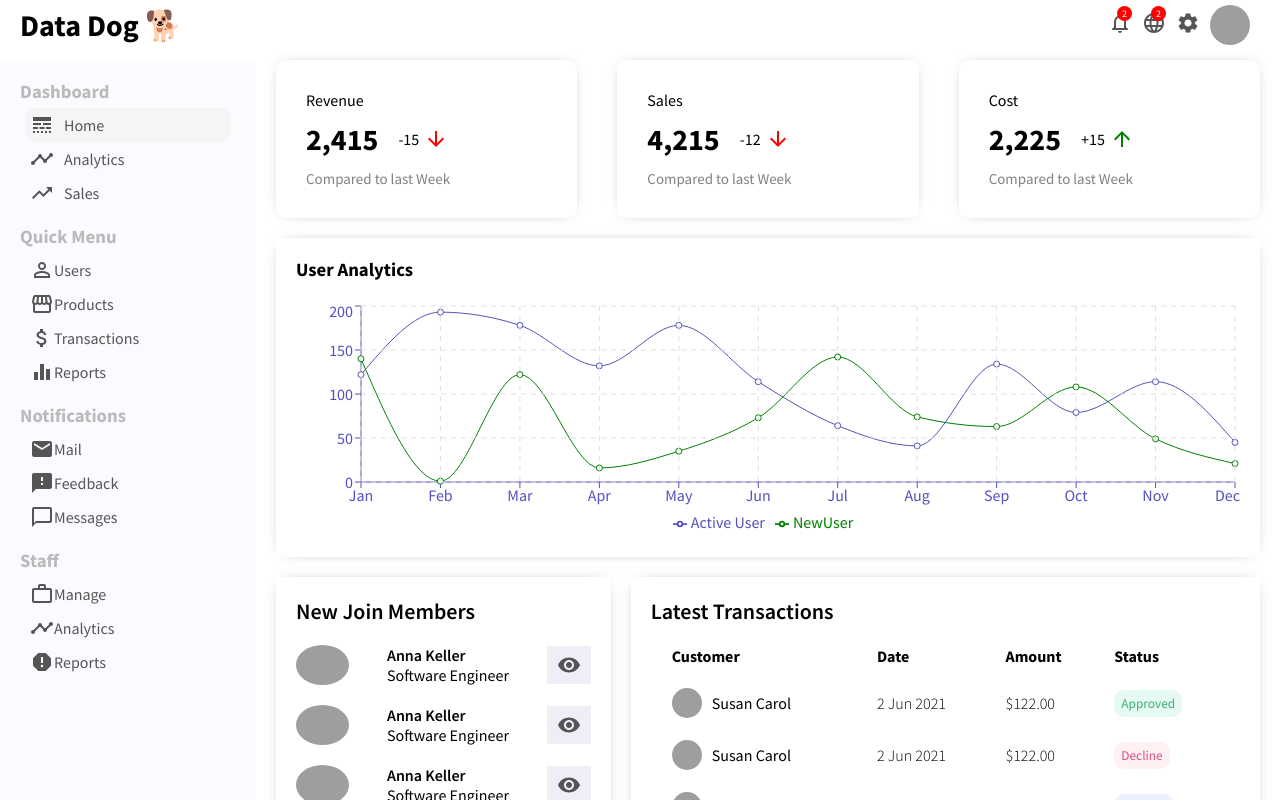
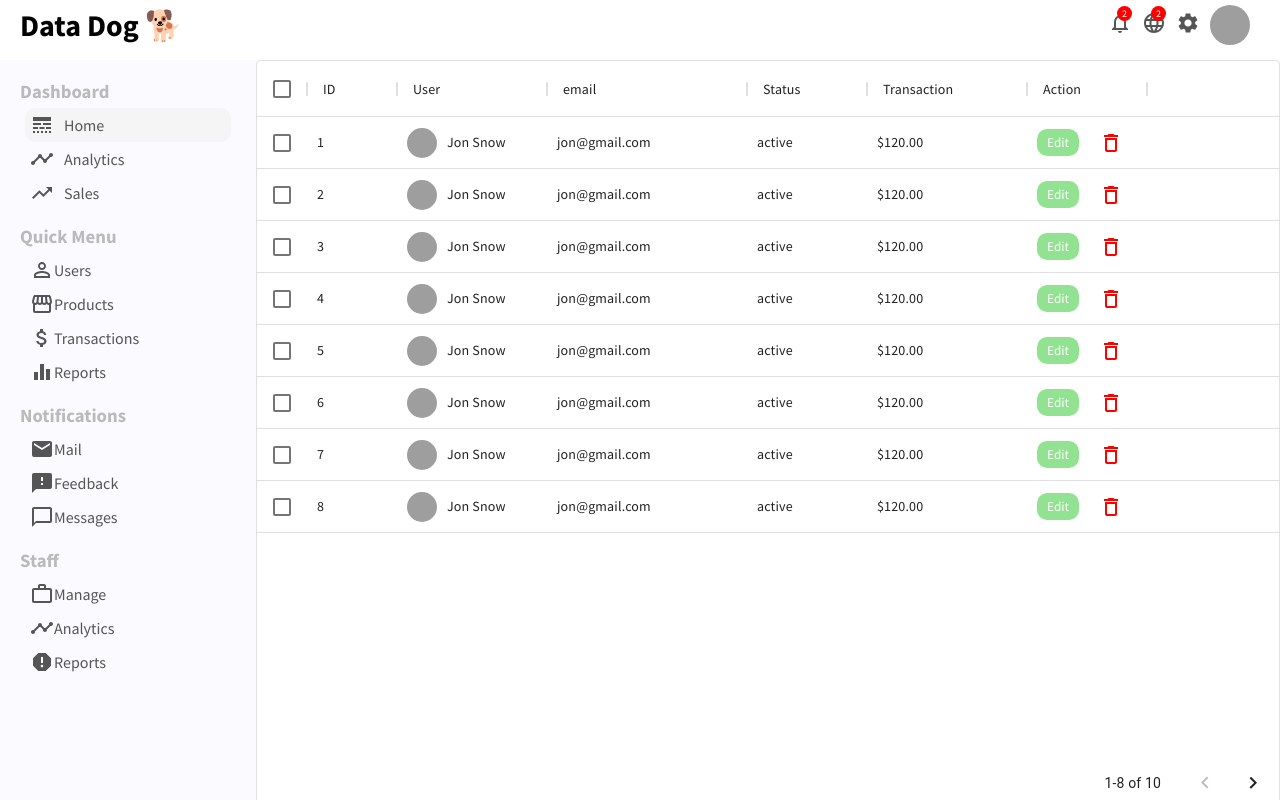
Before and after one commit to hamzazaka/react-dashboard, a React (Create React App) app in the folder react-dashboard/: page /users in a window 1280 px wide. Shown: the top 800 px of the page. Built offline with nearby package versions, Linux system fonts and the light colour scheme; grey boxes are pictures that could not be loaded.

Commit message:
just completed Material ui table

```diff
--- a/react-dashboard/package.json
+++ b/react-dashboard/package.json
@@ -3,6 +3,7 @@
   "version": "0.1.0",
   "private": true,
   "dependencies": {
+    "@material-ui/data-grid": "^4.0.0-alpha.37",
     "@material-ui/icons": "^4.11.2",
     "@mui/icons-material": "^5.0.5",
     "@testing-library/jest-dom": "^5.11.4",
@@ -12,6 +13,7 @@
     "react": "^17.0.2",
     "react-chartjs-2": "^2.7.0",
     "react-dom": "^17.0.2",
+    "react-router-dom": "^5.3.0",
     "react-scripts": "4.0.3",
     "recharts": "^2.1.6",
     "web-vitals": "^1.0.1"
--- a/react-dashboard/src/App.css
+++ b/react-dashboard/src/App.css
@@ -319,3 +319,36 @@ margin: 0;
     color: #2a7ade;
 
 }
+
+/* USER LIST */
+
+.userlist{
+  flex: 4;
+}
+
+.userListUser{
+  display: flex;
+  align-items: center;
+}
+.userListImg{
+  width: 30px;
+  height: 30px;
+  border-radius: 50%;
+  object-fit: cover;
+  margin-right: 10px;
+}
+
+.userListEdit{
+  border: none;
+  border-radius: 10px;
+  padding: 5px 10px;
+  color: white;
+  cursor: pointer;
+  background-color: rgb(145, 226, 145);
+  margin-right: 20px;
+}
+
+.userListDelete{
+   color: red;
+   cursor: pointer;
+}
--- a/react-dashboard/src/App.js
+++ b/react-dashboard/src/App.js
@@ -3,16 +3,27 @@ import './App.css';
 import Topbar from './components/Topbar';
 import SideBar from './components/SideBar';
 import Home from './components/Home';
+import {BrowserRouter as Router, Route, Switch} from 'react-router-dom';
+import UserList from './components/UserList';
 
 function App() {
   return (
+    <Router>
     <div className="app">
       <Topbar/>
       <div className="container">
         <SideBar/>
+        <Switch>
+          <Route exact path="/">
         <Home/>
+        </Route>
+         <Route exact path="/users">
+        <UserList/>
+        </Route>
+          </Switch>
         </div>
     </div>
+    </Router>
   );
 }
 
--- a/react-dashboard/src/components/ChartData.js
+++ b/react-dashboard/src/components/ChartData.js
@@ -62,3 +62,17 @@
 
 
 ];
+
+export const userrows = [
+  { id: 1, username: 'Jon Snow', avatar: 'https://images.unsplash.com/photo-1507591064344-4c6ce005b128?ixlib=rb-1.2.1&ixid=MnwxMjA3fDB8MHxleHBsb3JlLWZlZWR8OXx8fGVufDB8fHx8&auto=format&fit=crop&w=800&q=60', email: 'jon@gmail.com',status: 'active', transaction:'$120.00' },
+  { id: 2, username: 'Jon Snow', avatar: 'https://images.unsplash.com/photo-1507591064344-4c6ce005b128?ixlib=rb-1.2.1&ixid=MnwxMjA3fDB8MHxleHBsb3JlLWZlZWR8OXx8fGVufDB8fHx8&auto=format&fit=crop&w=800&q=60', email: 'jon@gmail.com',status: 'active', transaction:'$120.00' },
+  { id: 3, username: 'Jon Snow', avatar: 'https://images.unsplash.com/photo-1507591064344-4c6ce005b128?ixlib=rb-1.2.1&ixid=MnwxMjA3fDB8MHxleHBsb3JlLWZlZWR8OXx8fGVufDB8fHx8&auto=format&fit=crop&w=800&q=60', email: 'jon@gmail.com',status: 'active', transaction:'$120.00' },
+  { id: 4, username: 'Jon Snow', avatar: 'https://images.unsplash.com/photo-1507591064344-4c6ce005b128?ixlib=rb-1.2.1&ixid=MnwxMjA3fDB8MHxleHBsb3JlLWZlZWR8OXx8fGVufDB8fHx8&auto=format&fit=crop&w=800&q=60', email: 'jon@gmail.com',status: 'active', transaction:'$120.00' },
+  { id: 5, username: 'Jon Snow', avatar: 'https://images.unsplash.com/photo-1507591064344-4c6ce005b128?ixlib=rb-1.2.1&ixid=MnwxMjA3fDB8MHxleHBsb3JlLWZlZWR8OXx8fGVufDB8fHx8&auto=format&fit=crop&w=800&q=60', email: 'jon@gmail.com',status: 'active', transaction:'$120.00' },
+  { id: 6, username: 'Jon Snow', avatar: 'https://images.unsplash.com/photo-1507591064344-4c6ce005b128?ixlib=rb-1.2.1&ixid=MnwxMjA3fDB8MHxleHBsb3JlLWZlZWR8OXx8fGVufDB8fHx8&auto=format&fit=crop&w=800&q=60', email: 'jon@gmail.com',status: 'active', transaction:'$120.00' },
+  { id: 7, username: 'Jon Snow', avatar: 'https://images.unsplash.com/photo-1507591064344-4c6ce005b128?ixlib=rb-1.2.1&ixid=MnwxMjA3fDB8MHxleHBsb3JlLWZlZWR8OXx8fGVufDB8fHx8&auto=format&fit=crop&w=800&q=60', email: 'jon@gmail.com',status: 'active', transaction:'$120.00' },
+  { id: 8, username: 'Jon Snow', avatar: 'https://images.unsplash.com/photo-1507591064344-4c6ce005b128?ixlib=rb-1.2.1&ixid=MnwxMjA3fDB8MHxleHBsb3JlLWZlZWR8OXx8fGVufDB8fHx8&auto=format&fit=crop&w=800&q=60', email: 'jon@gmail.com',status: 'active', transaction:'$120.00' },
+  { id: 9, username: 'Jon Snow', avatar: 'https://images.unsplash.com/photo-1507591064344-4c6ce005b128?ixlib=rb-1.2.1&ixid=MnwxMjA3fDB8MHxleHBsb3JlLWZlZWR8OXx8fGVufDB8fHx8&auto=format&fit=crop&w=800&q=60', email: 'jon@gmail.com',status: 'active', transaction:'$120.00' },
+  { id: 10, username: 'Jon Snow', avatar: 'https://images.unsplash.com/photo-1507591064344-4c6ce005b128?ixlib=rb-1.2.1&ixid=MnwxMjA3fDB8MHxleHBsb3JlLWZlZWR8OXx8fGVufDB8fHx8&auto=format&fit=crop&w=800&q=60', email: 'jon@gmail.com',status: 'active', transaction:'$120.00' },
+
+];
--- a/react-dashboard/src/components/SideBar.js
+++ b/react-dashboard/src/components/SideBar.js
@@ -1,5 +1,6 @@
 import React from 'react'
 import { AttachMoney, ChatBubbleOutline, DynamicFeed, Email, Equalizer, Face, Feedback, LineStyle, MailOutline, PermIdentity, Person, Report, Storefront, Timeline, TrendingUp, WorkOutline } from '@material-ui/icons'
+import { Link } from 'react-router-dom'
 
 export default function SideBar() {
     return (
--- /dev/null
+++ b/react-dashboard/src/components/UserList.js
@@ -0,0 +1,61 @@
+import React from 'react'
+import { DataGrid } from '@material-ui/data-grid';
+import { DeleteOutline } from '@material-ui/icons';
+import { userrows } from './ChartData';
+import { Link } from 'react-router-dom';
+
+export default function UserList() {
+
+const columns = [
+  { field: 'id', headerName: 'ID', width: 90 },
+  {
+    field: 'user',
+    headerName: 'User',
+    width: 150,
+    renderCell: (params) => {
+        return(
+            <div className='userListUser'>
+            <img className='userListImg' src={params.row.avatar} alt=''/>
+            {params.row.username}
+            </div>
+        )
+    }
+  },
+  {
+    field: 'email',
+    headerName: 'email',
+    width: 200,
+    editable: true,
+  },
+  {
+    field: 'status',
+    headerName: 'Status',
+    width: 120,
+  },
+  {
+    field: 'transaction',
+    headerName: 'Transaction',
+    width: 160,
+  },
+  {
+      field :"action",
+      headerName: "Action",
+      width: 120,
+        renderCell: (params) => {
+            return(
+                <>
+                <Link to={`/user/${params.row.id}`}>
+                <button className="userListEdit">Edit</button>
+                </Link>
+                <DeleteOutline className='userListDelete'/>
+                </>
+            )
+        }
+  }
+];
+    return (
+        <div className='userlist'>
+            <DataGrid rows={userrows} disableSelectionOnClick columns={columns} pageSize={8} checkboxSelection />
+        </div>
+    )
+}
```
Also changed, not shown: 2 other files (tests, documents, lock files or other folders).
